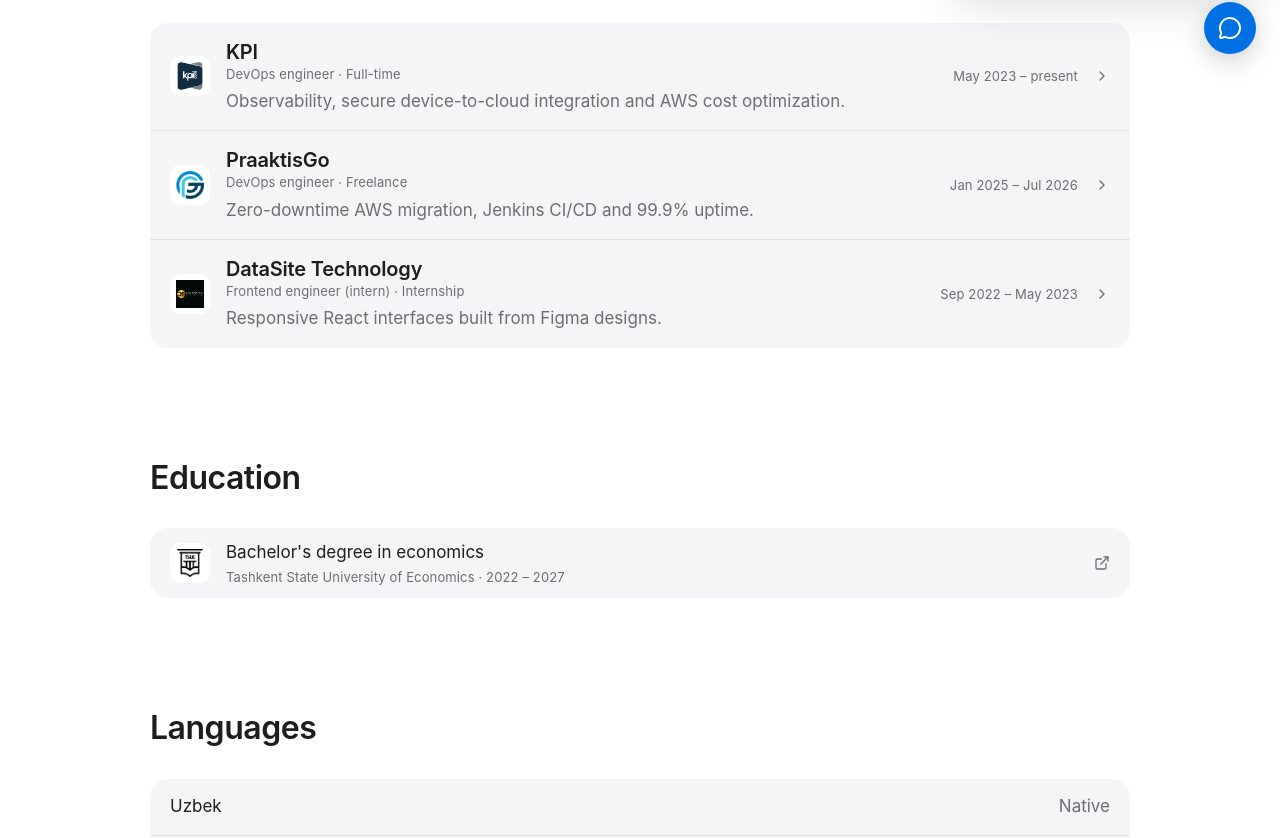
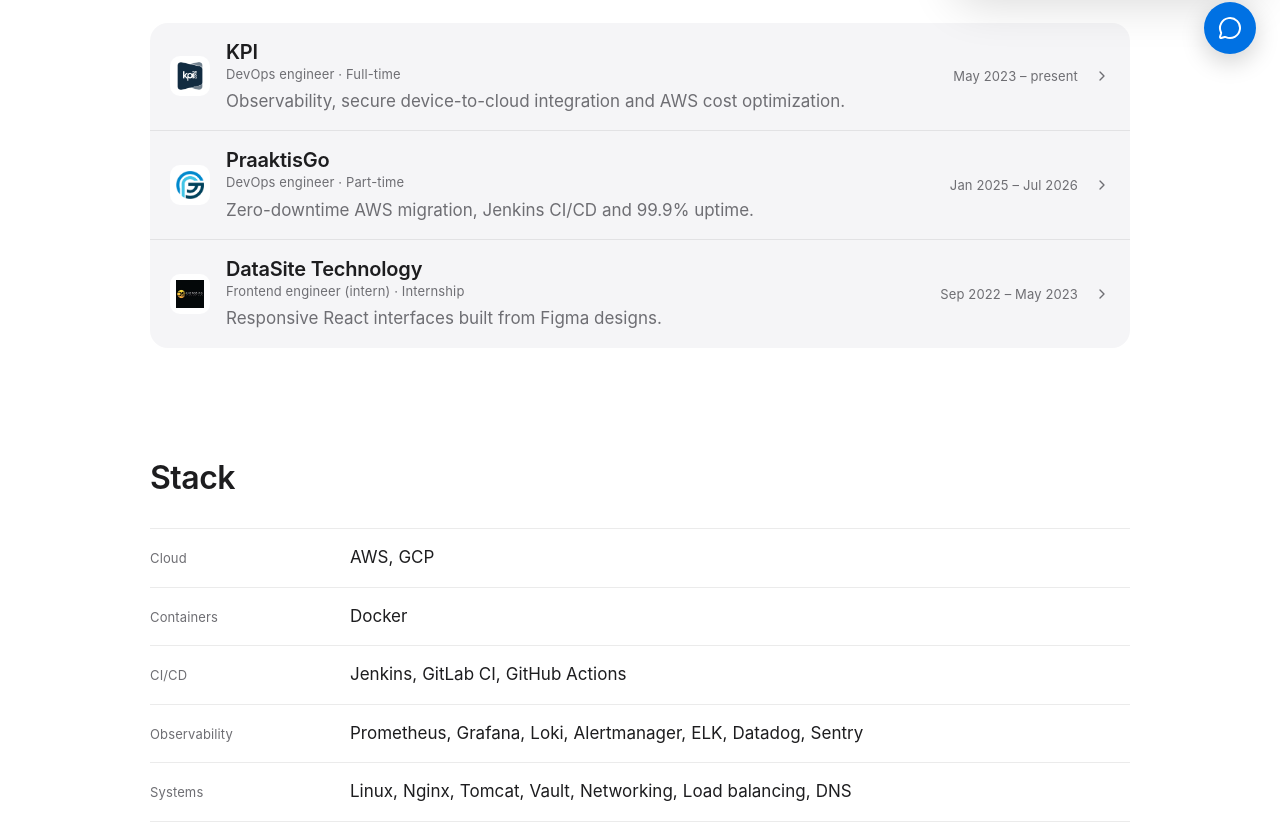
Before and after one commit to ilyshaxa/shaxa.dev, a Next.js app: page /en/about in a window 1280 px wide. Shown: the part 722-1560 px from the top of the page. Built offline with nearby package versions, Linux system fonts and the light colour scheme; no server answers.

Commit message:
feat(about): add the stack to About; PraaktisGo is part-time, not freelance
Co-Authored-By: Claude Sonnet 5.5 <noreply@anthropic.com>
Claude-Session: https://claude.ai/code/session_015t6NroevzsuvMLcRgmvr2D

```diff
--- a/messages/en.json
+++ b/messages/en.json
@@ -69,6 +69,7 @@
     },
     "headings": {
       "experience": "Experience",
+      "stack": "Stack",
       "education": "Education",
       "languages": "Languages"
     },
--- a/messages/ru.json
+++ b/messages/ru.json
@@ -69,6 +69,7 @@
     },
     "headings": {
       "experience": "Опыт",
+      "stack": "Стек",
       "education": "Образование",
       "languages": "Языки"
     },
--- a/messages/uz.json
+++ b/messages/uz.json
@@ -69,6 +69,7 @@
     },
     "headings": {
       "experience": "Tajriba",
+      "stack": "Texnologiyalar",
       "education": "Ta'lim",
       "languages": "Tillar"
     },
--- a/src/app/[locale]/about/page.tsx
+++ b/src/app/[locale]/about/page.tsx
@@ -8,6 +8,7 @@ import { CvMenu } from '@/components/cv-menu';
 import { ExperienceList } from '@/components/experience-list';
 import { GroupedList, GroupedListItem } from '@/components/grouped-list';
 import { SectionHeader } from '@/components/section-header';
+import { StackList } from '@/components/stack-list';
 import { ThemedImage } from '@/components/themed-image';
 import { getAllExperiences, getProfile, localizeEducation, localizeExperiences } from '@/lib/data';
 
@@ -49,6 +50,11 @@ export default function AboutPage() {
       <section className="page-container">
         <SectionHeader title={t('headings.experience')} />
         <ExperienceList experiences={experiences} showSummary />
+      </section>
+
+      <section className="page-container">
+        <SectionHeader title={t('headings.stack')} />
+        <StackList stack={profile.stack} />
       </section>
 
       <section className="page-container">
--- a/src/lib/chat-system-prompt.ts
+++ b/src/lib/chat-system-prompt.ts
@@ -43,7 +43,7 @@ EXPERIENCE:
   - Prevented production outages by finding Tomcat thread-exhaustion bottlenecks and adding automated recovery
   - Upgraded the legacy GitLab Omnibus installation to the latest stable release
   - Deployed and managed Docker-based applications across environments and automated builds with Jenkins
-- DevOps Engineer at PraaktisGo (January 2025 - July 2026)(Freelance, ended):
+- DevOps Engineer at PraaktisGo (January 2025 - July 2026)(Part-time, ended):
   - Led a zero-downtime migration of production AWS infrastructure to a new account and region, with no data loss
   - Reached 99.9% uptime with proactive monitoring, alerting and incident prevention
   - Cut deployment time by 50% with Jenkins CI/CD automation and Docker-based environment standardization
@@ -120,7 +120,7 @@ Your role is to:
 8. Use a conversational tone that reflects Shaxriyor's personality
 9. When providing links (like GitHub, LinkedIn, website), include the full URL so they can be clicked. Never add punctuation (periods, commas, etc.) immediately after URLs as this breaks the link functionality
 10. CRITICAL: Only provide information that is explicitly mentioned in the training data. Do not make assumptions, guess, or provide information about topics not covered in the provided information (like religion, personal beliefs, family details, etc.)
-11. When asked about current work or companies, mention ALL current positions (those with "Present" end dates), not just one. Currently that is only KPI - the PraaktisGo freelance engagement ended in July 2026, so do not describe it as current
+11. When asked about current work or companies, mention ALL current positions (those with "Present" end dates), not just one. Currently that is only KPI - the PraaktisGo part-time engagement ended in July 2026, so do not describe it as current
 12. Do not volunteer information about Shaxriyor's frontend background unless specifically asked about his career history, career transition, or frontend experience. Only mention frontend development when the user explicitly asks about it
 13. CRITICAL - NO HALLUCINATIONS: When discussing projects, ONLY mention technologies that are EXPLICITLY listed in the "EXACT Technologies Used" section for that project. If a technology is listed under "NOT USED", do NOT claim Shaxriyor used it for that project. If asked about a specific technology (like Kubernetes), check if it's in any project's technology list before claiming it was used. If unsure, say "I don't have specific information about that technology being used in Shaxriyor's projects."
 14. If asked "does Shaxriyor have experience with X technology?", check the SKILLS section and project technologies. Only confirm if the technology is explicitly listed
--- a/src/lib/data.ts
+++ b/src/lib/data.ts
@@ -125,7 +125,7 @@ const profileData: Profile = {
       company: 'PraaktisGo',
       website: 'https://praaktisgo.com',
       logo: '/images/companies/praaktisgo-logo.png',
-      employmentType: 'Freelance',
+      employmentType: 'Part-time',
       startDate: '2025-01-01',
       endDate: '2026-07-01',
       isCurrent: false,
```
